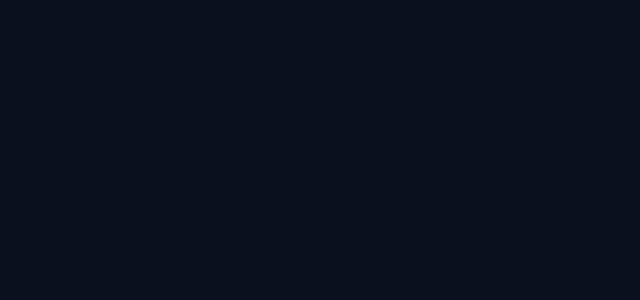
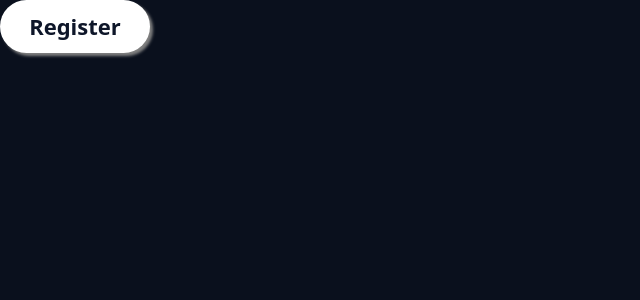
Before and after one commit to UXplore-2-0/official-web, a React (Vite) app in the folder client/: page / in a window 1280 px wide. Shown: the top 300 px of the page, without its empty margins (0-640 px from the left). Built offline with nearby package versions, Linux system fonts and the light colour scheme.

Commit message:
button fixed/sithika

```diff
--- a/client/src/App.jsx
+++ b/client/src/App.jsx
@@ -8,7 +8,11 @@ import "./App.css";
 import Button from "./components/Button";
 
 function App() {
-  return <div></div>;
+  return (
+    <div>
+      <Button buttonText="Register" />
+    </div>
+  );
 }
 
 export default App;
--- a/client/src/components/Button.jsx
+++ b/client/src/components/Button.jsx
@@ -6,26 +6,29 @@ const rippleAnimation = keyframes`
     width: 0;
     height: 0;
     opacity: 0.5;
+    background: #419ac6;
   }
   100% {
     width: 500px;
     height: 500px;
     opacity: 0;
+    background: #419ac6;
   }
 `;
 
 const AnimatedButton = styled.button`
   position: relative;
   padding: 10px 20px;
-  font-size: 16px;
+  font-size: 22px;
   font-weight: bold;
   cursor: pointer;
-  background-color: #000;
-  width: 100px;
-  color: #fff;
+  background-color: white;
+  width: 150px;
+  color: #0e1629;
   border: none;
-  border-radius: 5px;
+  border-radius: 1000px;
   overflow: hidden;
+  box-shadow: 3px 3px 3px #808080;
 
   &:hover span {
     animation: ${rippleAnimation} 1s linear infinite;
```
